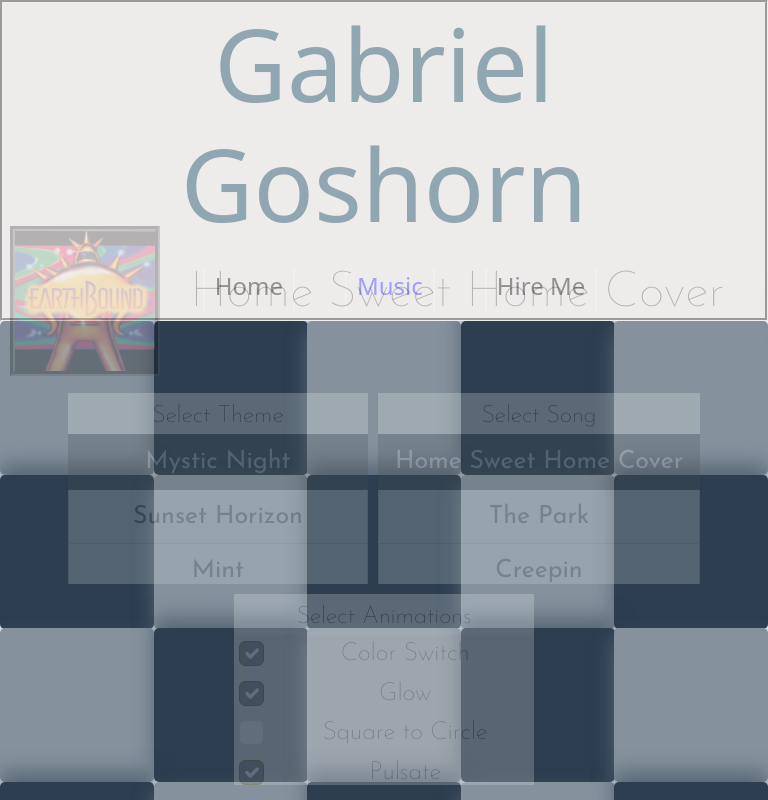
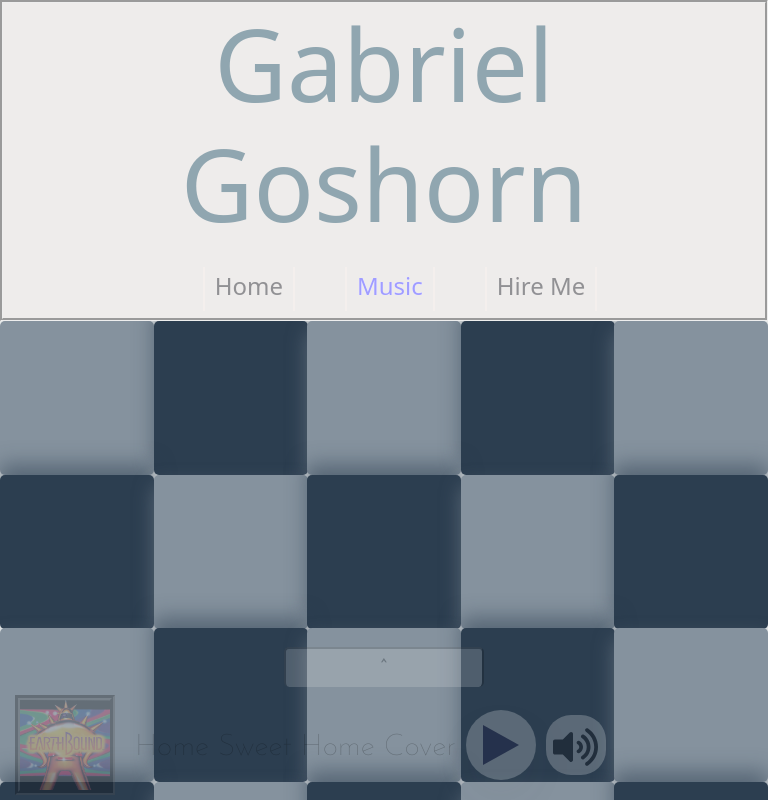
Before and after one commit to Gabe-Git-Go/gabe-goshorn-website, a React (Create React App) app: page /music in a window 768 px wide. Shown: the top 800 px of the page. Built offline with nearby package versions, Linux system fonts and the light colour scheme; a web font is replaced by a local one.

Commit message:
Some display adjustments on music page

```diff
--- a/src/components/home-page-components/about-me.jsx
+++ b/src/components/home-page-components/about-me.jsx
@@ -1,7 +1,7 @@
 export default function AboutMe(){
     return (
         <div id= 'about-me-wrapper'>
-            <h2 className="heading-2">About Me</h2>
+            <h1 className="heading-2">About Me</h1>
             <p id="about-me-text">
                 Hi, my name is Gabriel Goshorn but you can call me Gabe. I am originally from central Pennsylvania, but these days I live relatively close to Seattle, Washington.
                 I have always grown up with a fascination of music and just general problem solving. Going through grade school I would participate in my school's marching band, jazz bands and
--- a/src/components/home-page-components/my-pictures.jsx
+++ b/src/components/home-page-components/my-pictures.jsx
@@ -44,6 +44,7 @@ export default function MyPictures() {
 
     return (
         <div id="my-picture-pile">
+            <h1>Pictures of Me</h1>
             <button className="left-arrow-btn" onClick={() => handleSwipe('right')}>&lt;</button>
             <button className="right-arrow-btn" onClick={() => handleSwipe('left')}>&gt;</button>
             <div id='my-pictures-wrapper' className="stacked-images">
--- a/src/styles/home.css
+++ b/src/styles/home.css
@@ -66,7 +66,7 @@
 
 
 #my-picture-pile {
-    height: 954px;
+    height: 1100px;
     width: 734px;
     margin: auto;
     margin-bottom:20px;
--- a/src/styles/my-music/my-music.css
+++ b/src/styles/my-music/my-music.css
@@ -278,7 +278,7 @@
 }
 
 
-@media (max-width:2080px) and (min-width:900px) {
+@media (max-width:2080px) and (min-width:628px) {
     .selector-wrapper,
     #music-ctrl-wrapper{
         margin:auto;
@@ -298,9 +298,44 @@
         height: 40px;
     }
 }
+@media (max-width:1010px) and (min-width:628px)  {
+    #music-ctrl-wrapper{
+        width:auto;
+    }
+    #music-animation-ctrl-wrapper{
+        margin-bottom: -407px;
+    }
+    .song-title {
+        font-size: 30px;
+        margin-top:50px;
+    }
+    div.play-pause-container{
+        margin-left: 10px;
+        margin-top:35px;
+        cursor: pointer;
+        width: 70px;
+        height: 70px;
+    }
+    img.music-ctrl-btn{
+        margin-top:15px;
+        cursor: pointer;
+        width: 64px;
+    }
+    img.song-img{
+        width:100px;
+        height:100px;
+        margin: 20px 20px 0px 5px;
+    }
+    #music-ctrl-wrapper{
+        float: left;
+    }
+    .volume-wrapper{
+        margin-top:40px;
+    }
+}
 
 
-@media (max-width: 500px) {
+@media (max-width: 628px) {
     #music-ctrl-wrapper{
         width:auto;
     }
```
